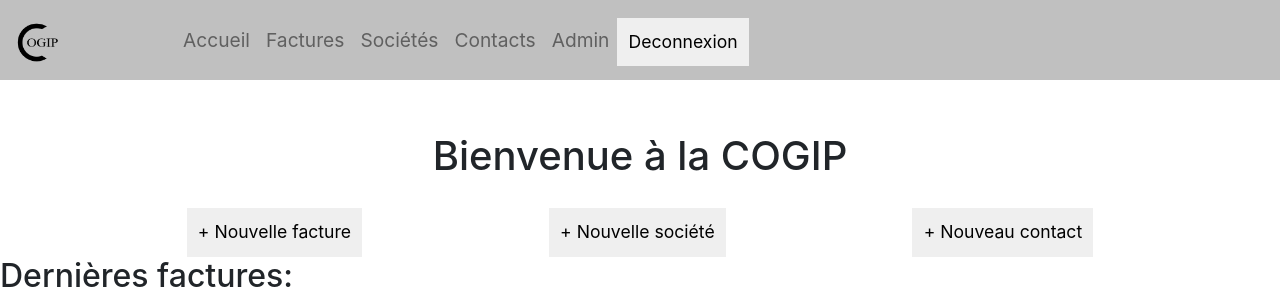
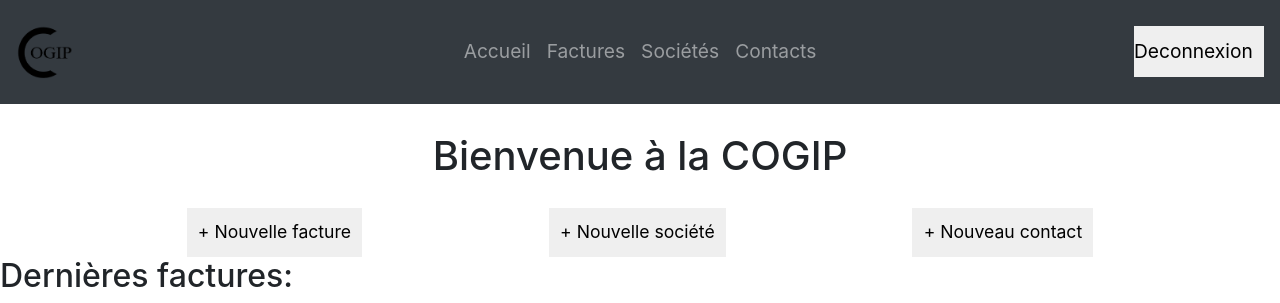
Before and after one commit to DewerseB/COGIP-app, a PHP site: page /index.php in a window 1280 px wide. Shown: the top 303 px of the page. Run offline with PHP 8.4, Linux system fonts and the light colour scheme; the visitor is signed in with stand-in values (Sample User, id 1); data that the repository does not hold is empty.

Commit message:
header from Max

```diff
--- a/view/header.php
+++ b/view/header.php
@@ -1,37 +1,46 @@
 <header class="fixed-top">
 
+<nav class="navbar navbar-expand-md navbar-dark bg-dark">
 
-<nav class="navbar navbar-expand-lg navbar-light">
-  <a class="navbar-brand" href="/COGIP-app/dashboard"><img src="/COGIP-app/public/img/logo.png" alt="logo" width="30%"></a>
-  <button class="navbar-toggler" type="button" data-toggle="collapse" data-target="#navbarNavDropdown" aria-controls="navbarNavDropdown" aria-expanded="false" aria-label="Toggle navigation">
+        <div class="navbar-collapse collapse w-100 order-1 order-md-0 dual-collapse2">
+            <a class="navbar-brand" href="#"><img src="/COGIP-app/public/img/logo.png" alt="logo" width="40%"></a>
+        </div>
+
+        <!-- <button class="navbar-toggler" type="button" data-toggle="collapse" data-target=".dual-collapse2">
           <span class="navbar-toggler-icon"></span>
-  </button>
-  <div class="collapse navbar-collapse" id="navbarNavDropdown">
-    <ul class="navbar-nav navbar-right">
+        </button> -->
+
+        <div class="mx-auto order-0">
+
+            <ul class="navbar-nav mr-auto">
                   <li class="nav-item ">
                       <a class="nav-link" href="/COGIP-app/dashboard">Accueil</a>
                   </li>
-
                   <li class="nav-item">
                       <a class="nav-link" href="/COGIP-app/invoices/list">Factures</a>
                   </li>
-
                   <li class="nav-item">
                       <a class="nav-link" href="/COGIP-app/companies/list">Sociétés</a>
                   </li>
-
                   <li class="nav-item">
                       <a class="nav-link" href="/COGIP-app/contacts/list">Contacts</a>
                   </li>
+            </ul>
+        </div>
+
+        <div class="navbar-collapse collapse w-100 order-3 dual-collapse2">
+            <ul class="navbar-nav ml-auto">
+                  <li class="nav-item">
                     <?php
                           if (Auth::isLogged()) {
-            if ($_SESSION['usertype'] === 'admin') echo '<li class="nav-item"><a class="nav-link" href="/COGIP-app/admin/admin">Admin</a></li>';
-            echo '<li class="nav-item"><form action="" method="POST"><button class="navBtn" type="submit" name="submit" value="logout">Deconnexion</button></form></li>';
+                              echo '<form action="" method="POST"><button class="nav" type="submit" name="submit" value="logout">Deconnexion</button></form>';
                           } else {
-            echo '<li class="nav-item"><a href="/COGIP-app/login"><button class="navBtn" type="button">Connexion</button></a></li>';
+                              echo '<a href="/COGIP-app/login"><button class="nav" type="button">Connexion</button></a>';
                           }
                       ?>
+                  </li>
             </ul>
+
         </div>
 </nav>
 
```
Lines whose indentation alone changed are shown as unchanged.
